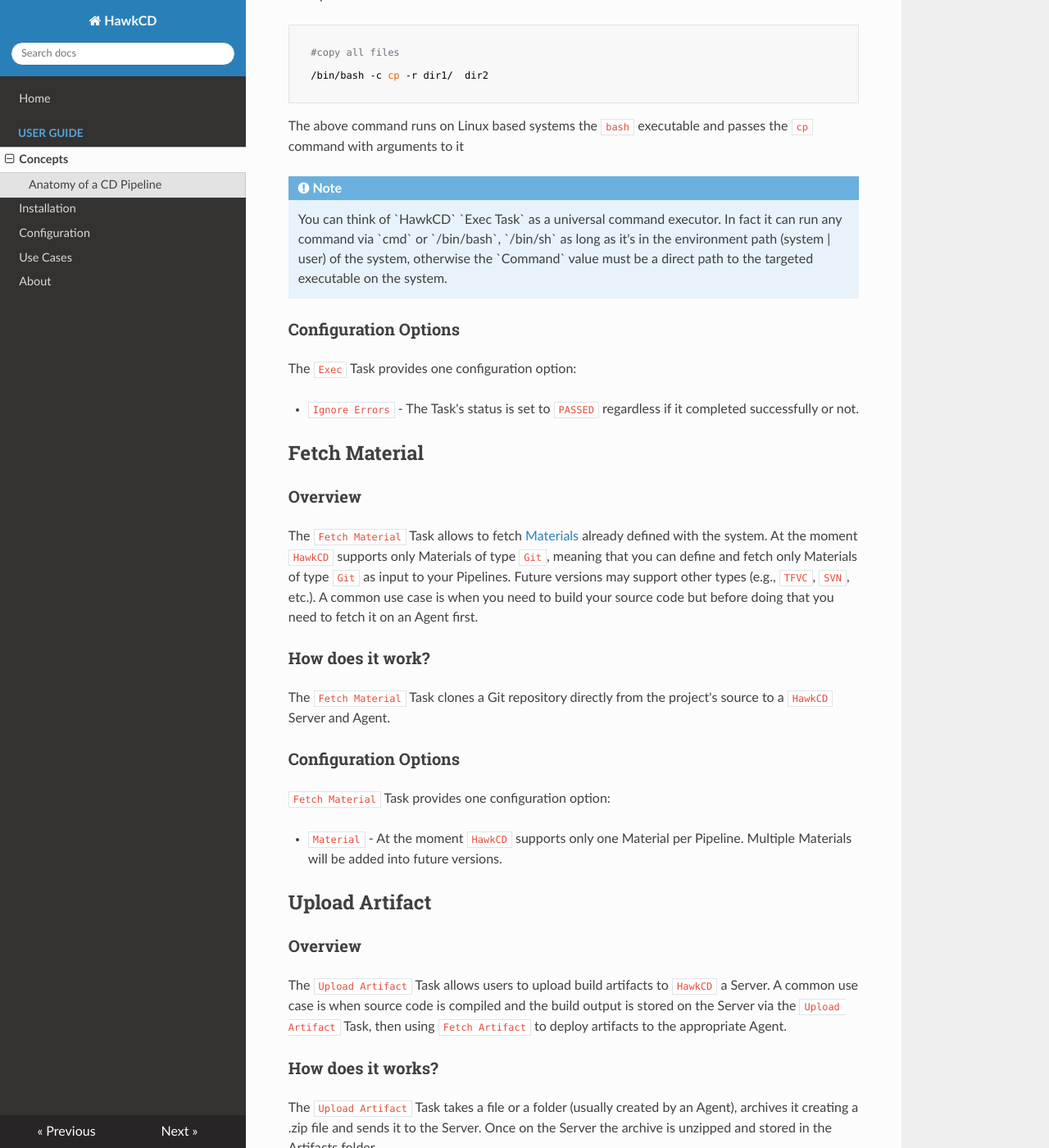
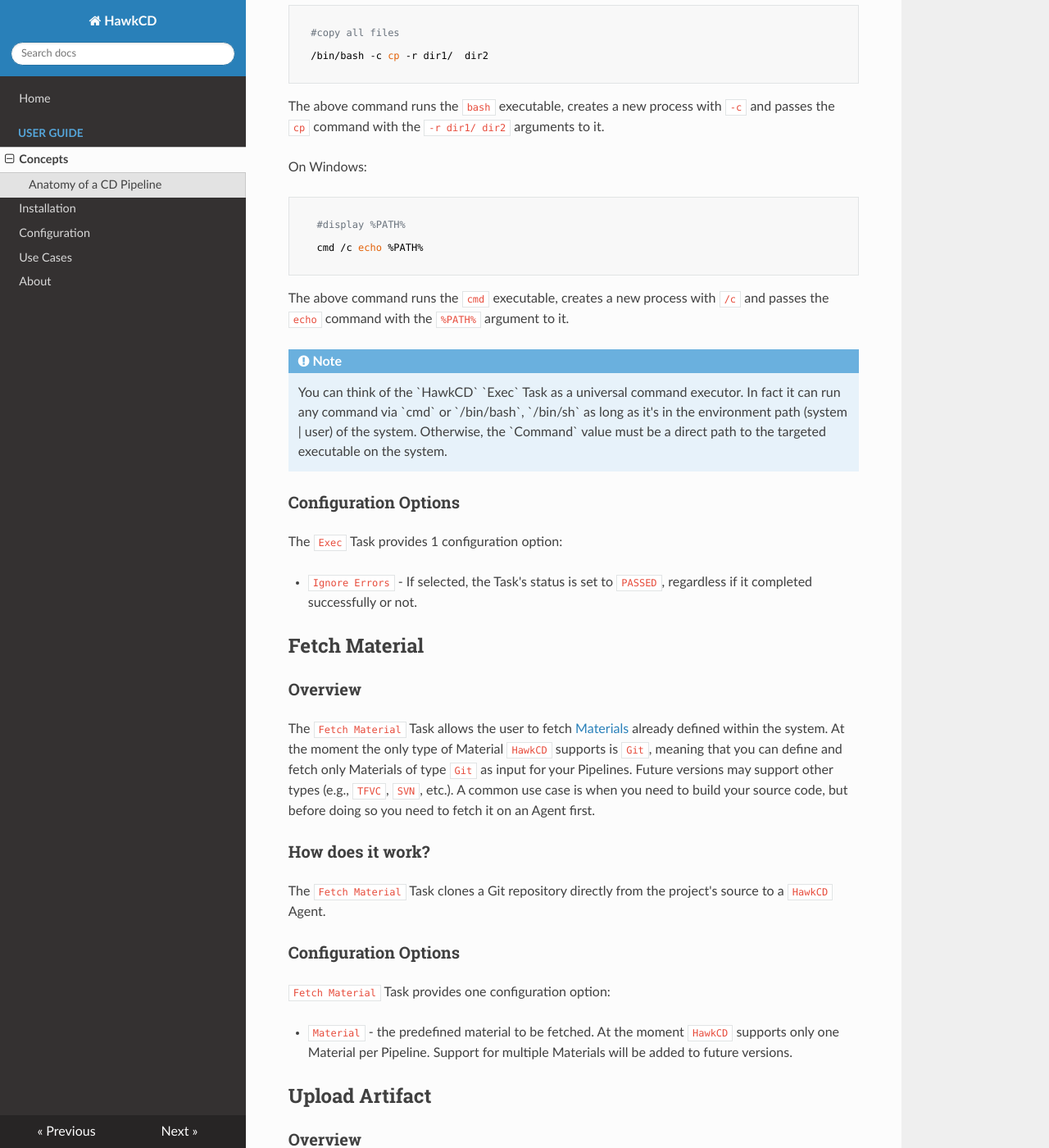
Before and after one commit to rndsolutions/docs.hawkcd.io, an MkDocs documentation site: the page built from docs/concepts/index.md, in a window 1280 px wide and 1400 px high, scrolled down 5424 px. Shown: the whole window at 82% size. Built offline with MkDocs 1.6.1, drawn with Linux system fonts in a browser that asks for light colours; nearby versions of some CDN libraries; old or Windows-style settings are respelled for this version of MkDocs; some of the changed text lies outside the part shown.

Commit message:
Small changes to existing Concept documentation

````diff
--- a/docs/concepts/index.md
+++ b/docs/concepts/index.md
@@ -108,14 +108,14 @@ Task
 --------------
 ### Overview
 
-A Task is an action that is performed on a server/machine or inside a container where a `HawkCD` Agent is installed. Tasks are contained inside Jobs and are always executed in the order they have in the Job. `HawkCD` offers four types of Tasks - `Exec`, `Fetch Material`, `Upload Artifact` and `Fetch Artifact`.
+A Task is an action that is performed on a server/machine or inside a container where a `HawkCD` Agent is installed. Tasks are contained inside Jobs and are always executed in the order defined in the Job. `HawkCD` offers 4 types of Tasks - `Exec`, `Fetch Material`, `Upload Artifact` and `Fetch Artifact`.
 
 ### Configuration Options
 
-All Tasks have a `Run If Condition` option. `Passed` (set by default), `Failed` or `Any` are the selectable choices.
+All Tasks have a `Run If Condition` option. Available options are `Passed` (set by default), `Failed` and `Any`.
 
-* `Passed` - if selected, the Task will be executed only in case the one before it completed successfully. If the Task is to be executed first the option is ignored.
-* `Failed` - if selected, the Task will be executed only if the one before it failed to complete successfully.
+* `Passed` - if selected, the Task will be executed only if the previous one completed successfully. If the Task is first in order, then the `Run If Condition` is ignored.
+* `Failed` - if selected, the Task will be executed only if the previous one failed to complete successfully.
 * `Any` - if selected, the Task will be executed regardless of the status of the previous one.
 
 ### Task Scenarios
@@ -127,19 +127,19 @@ All Tasks have a `Run If Condition` option. `Passed` (set by default), `Failed`
 Exec
 --------------
 ### Overview
-The ``Exec`` task is the most universal type of tasks HawkCD provides. It allows to do just anything you can think of on a server where the task is executed on. You can run script, e.g. ``PowerShell``, ``Shell``, execute commands etc.
-
-The `Exec Task` is the most universal type of Task `HawkCD` offers. It allows you to do just about anything you can think of on a given Server where the Task is executed. You can run scripts (e.g., PowerShell, Shell), execute commands, etc.
+The ``Exec`` task is the most universal type of task `HawkCD` provides. It allows you to do just about anything you can think of on the server the task is executed on. You can run scripts (e.g. ``PowerShell``, ``Shell``) or execute any console (e,g, ``Command Prompt``, ``Terminal``) command.
 
 ### How does it work?
 
-The `Exec Task` contains the following attributes: `Command`, `Arguments` and `Working Dir`.
+The `Exec` Task contains the following attributes: `Command`, `Arguments` and `Working Dir`.
 
-* `Command` - executable name to run, usually for Linux -`/bin/bash`, for Windows `cmd`
-* `Arguments` - arguments to be passed to the executable (e.g., Linux - `-c cp -r dir dir1` , Windows `/c echo %PATH%`)
-* `Working Dir` - the directory in which the process will run
+* `Command` - executable name to run, usually for Linux -`/bin/bash`, for Windows `cmd`.
+* `Arguments` - arguments to be passed to the executable (e.g., Linux - `-c cp -r dir dir1` , Windows `/c echo %PATH%`).
+* `Working Dir` - the directory in which the process will run, relative to the root directory of the Server.
 
 Example commands:
+
+On Linux:
 
 ```bash
 
@@ -148,58 +148,70 @@ Example commands:
   /bin/bash -c cp -r dir1/  dir2
 
 ```
-The above command runs on Linux based systems the `bash` executable and passes the `cp` command with arguments to it
+The above command runs the `bash` executable, creates a new process with `-c` and passes the `cp` command with the `-r dir1/ dir2` arguments to it.
+
+On Windows:
+
+```bash
+
+   #display %PATH%
+
+   cmd /c echo %PATH%
+
+```
+The above command runs the `cmd` executable, creates a new process with `/c` and passes the `echo` command with the `%PATH%` argument to it.
+
 
   <div class="admonition note">
   <p class="admonition-title">Note</p>
   <p>
-  You can think of `HawkCD` `Exec Task` as a universal command executor. In fact it can run any command via `cmd` or `/bin/bash`, `/bin/sh` as long as it's in the environment path (system | user) of the system, otherwise the `Command` value must be a direct path to the targeted executable on the system.
+  You can think of the `HawkCD` `Exec` Task as a universal command executor. In fact it can run any command via `cmd` or `/bin/bash`, `/bin/sh` as long as it's in the environment path (system | user) of the system. Otherwise, the `Command` value must be a direct path to the targeted executable on the system.
   </p>
   </div>
 
 ### Configuration Options
 
-The `Exec` Task provides one configuration option:
+The `Exec` Task provides 1 configuration option:
 
- * ``Ignore Errors`` - The Task's status is set to `PASSED` regardless if it completed successfully or not.
+ * ``Ignore Errors`` - If selected, the Task's status is set to `PASSED`, regardless if it completed successfully or not.
 
 Fetch Material
 ---------------
 ###Overview
 
-The `Fetch Material` Task allows to fetch [Materials](/concepts/#materials) already defined with the system. At the moment `HawkCD` supports only Materials of type `Git`, meaning that you can define and fetch only Materials of type `Git` as input to your Pipelines. Future versions may support other types (e.g., `TFVC`, `SVN`, etc.). A common use case is when you need to build your source code but before doing that you need to fetch it on an Agent first.
+The `Fetch Material` Task allows the user to fetch [Materials](/concepts/#materials) already defined within the system. At the moment the only type of Material `HawkCD` supports is `Git`, meaning that you can define and fetch only Materials of type `Git` as input for your Pipelines. Future versions may support other types (e.g., `TFVC`, `SVN`, etc.). A common use case is when you need to build your source code, but before doing so you need to fetch it on an Agent first.
 
 ### How does it work?
 
-The `Fetch Material` Task clones a Git repository directly from the project's source to a `HawkCD` Server and Agent.
+The `Fetch Material` Task clones a Git repository directly from the project's source to a `HawkCD` Agent.
 
 ### Configuration Options
 
 ``Fetch Material`` Task provides one configuration option:
 
-* `Material` - At the moment `HawkCD` supports only one Material per Pipeline. Multiple Materials will be added into future versions.
+* `Material` - the predefined material to be fetched. At the moment `HawkCD` supports only one Material per Pipeline. Support for multiple Materials will be added to future versions.
 
 Upload Artifact
 ----------------
 ### Overview
 
-The `Upload Artifact` Task allows users to upload build artifacts to `HawkCD` a Server. A common use case is when source code is compiled and the build output is stored on the Server via the `Upload Artifact` Task, then using `Fetch Artifact` to deploy artifacts to the appropriate Agent.
+The `Upload Artifact` Task allows users to upload build artifacts to a `HawkCD` Server. A common use case is when source code is compiled and the build output is stored on the Server via the `Upload Artifact` Task, then using `Fetch Artifact` to deploy artifacts to the appropriate Agent.
 
 ### How does it works?
 
-The `Upload Artifact` Task takes a file or a folder (usually created by an Agent), archives it creating a .zip file and sends it to the Server. Once on the Server the archive is unzipped and stored in the Artifacts folder.
+The `Upload Artifact` Task takes a file or a folder (usually created by an Agent), archives it by creating a .zip file and sends it to the Server. Once on the Server the archive is unzipped and stored in the Artifacts folder.
 
 ### Configuration Options
 
-The `Upload Artifact` Task provides two configuration options:
+The `Upload Artifact` Task provides 2 configuration options:
 
-* `Source` - Path to the Artifact starting at `../Agent/Pipelines/<PipelineName>/`. If no `Source` is selected the entire contents of the folder are uploaded.
-* `Destination` - A folder or folders to be created where the Artifact is stored. If no `Destination` is selected the Artifact is saved in `../Server/Arttifacts/<PipelineName>/<PipelineRun>/` with no additional folders.
+* `Source` - path to the Artifact starting at `../Agent/Pipelines/<PipelineName>/`. If no `Source` is selected the entire contents of the folder are uploaded.
+* `Destination` - a folder or folders to be created where the Artifact is stored. If no `Destination` is selected the Artifact is saved in `../Server/Arttifacts/<PipelineName>/<PipelineRun>/` with no additional folders.
 
   <div class="admonition note">
   <p class="admonition-title">Note</p>
   <p>
-  The `Upload Artifact` Task uses relative paths to the Agent sandbox. Artifacts must be in `../Agent/Pipelines/<PipelineName>/` folder to be uploaded to the `Server`.
+  The `Upload Artifact` Task uses paths relative to the Agent sandbox. Artifacts must be in `../Agent/Pipelines/<PipelineName>/` folder to be uploaded to the `Server`.
   </p>
   </div>
 
@@ -211,52 +223,47 @@ The `Fetch Artifact` Task allows users to download Artifacts from the Server rep
 
 ### How does it work?
 
-The `Fetch Artifact` Task takes a file or a folder previously stored on the Server, archives it creating a .zip file and sends it to the Agent. Once on the Agent the archive is unzipped and stored in the currently executing Pipeline's folder.
+The `Fetch Artifact` Task takes a file or a folder previously stored on the Server, archives it by creating a .zip file and sends it to the Agent. Once on the Agent the archive is unzipped and stored in the currently executing Pipeline's folder.
 
 ### Configuration options
 
-The `Fetch Artifact` Task provides four configuration options:
+The `Fetch Artifact` Task provides 4 configuration options:
 
-* `Pipeline` - the name of the Pipeline which previously uploaded the Artifact. The user can select any Pipeline that he/she has at least permission type `Viewer`.
+* `Pipeline` - the name of the Pipeline which previously uploaded the Artifact. The user can select any Pipeline for which he/she has at least permission type `Viewer`.
 * `Run` - the specific Pipeline run which previously uploaded the Artifact. The `latest` option is useful when the user wants to fetch an Artifact the will be uploaded with the current execution of the Pipeline.
-* ``Source``  - Path to the Artifact starting at `../Server/Artifacts/<PipelineName>/<PipelineRun>/`. If no `Source` is selected the entire contents of the folder are fetched.
-* ``Destination`` - A folder or folders to be created where the Artifact is fetched. If no `Destination` is selected the Artifact is saved in `../Agent/Pipelines/<PipelineName>/` with no additional folders.
+* ``Source``  - path to the Artifact starting at `../Server/Artifacts/<PipelineName>/<PipelineRun>/`. If no `Source` is selected, the entire contents of the folder are fetched.
+* ``Destination`` - a folder or folders to be created where the Artifact is fetched. If no `Destination` is selected the Artifact is saved in `../Agent/Pipelines/<PipelineName>/` with no additional folders.
 
 Pipeline Group
 ---------------
 
 #### Overview
-``Pipeline Group`` can be thought as a container for Pipelines. Each ``Pipeline`` belongs to a group.
+``Pipeline Group`` can be thought as a container for Pipelines. Each Pipeline belongs to a group (unless it's unassigned).
 
 
 #### How it works?
-Grouping pipelines helps managing, sharing and restricting pipelines among teams.
-Each ``Pipeline Group`` can be configured to belong to a specif QA, Software Engineers,
-DevOps or any other team. Each rule of the ``Pipeline Group`` applies to all the  ``Pipelines`` in the group.
+Grouping pipelines helps managing, sharing and restricting Pipelines among teams.
+Each ``Pipeline Group`` can be configured to belong to a specific ``User Group`` (e.g. QA, Software Engineers, DevOps, etc). To learn more, see [User Group section](/concepts/#user-groups).<br>
+Each permission rule of the ``Pipeline Group`` applies to all of the Pipelines in the group, unless the Pipeline has its own permission rule. When it does, it overrides the ``Pipeline Group``'s rule.
 
 
-Pipeline Group example:
+#### Configuration Options
+There are 2 options available for each ``Pipeline Group``:
 
+ * ``Assign Pipeline`` - Assigns a Pipeline to the current Pipeline Group regardless of whether it's already assigned or not.
 
-//
-
-#### Configuration Options
-There are two options available to  a ``Pipeline Group``:
-
- * ``Assign Pipeline`` - Assigns unassigned  or pipeline from another pipeline group to the current pipeline group.
-
- * ``UnAssign Pipeline``. Unassigns pipeline. Pipeline moves to ``UnassignedPipelines`` pipeline group.
+ * ``Unassign Pipeline``. Unassigns a pipeline from the current Pipeline Group. The unassigned Pipeline moves to the ``UnassignedPipelines`` Pipeline Group.
 
 ### Pipeline Scenarios
- * [Add new Pipeline Group](/)
- * [Assign Pipeline Group](/)
+ * [Add Pipeline Group](/)
+ * [Assign Pipeline](/)
  * [Unassign Pipeline](/)
  * [Delete Pipeline Group](/)
 
  <div class="admonition note">
  <p class="admonition-title">Note</p>
  <p>
- ``Pipeline Group`` can be deleted only if there is no ``Pipeline`` assigned to it.
+A ``Pipeline Group`` can only be deleted if there are no Pipelines assigned to it.
  </p>
  </div>
 
@@ -265,30 +272,29 @@ There are two options available to  a ``Pipeline Group``:
 
 Materials
 ---------
-grouping pipelines helps your work manage, share and restrict pipelines among teams.
 #### Overview
-Materials represent ``code`` (git) ``artifact`` (Nuget) repositories. For every pipeline there
-should be at least one material defined.
+A ``Material`` represents a branch of a ``Git`` repository. It is used to define which part of your project(s) the Pipeline will work with. For every Pipeline there
+must be at least one ``Material`` defined.
 
-<div class="admonition note">
-<p class="admonition-title">Note</p>
-<p>
-At the moment HawkCD supports only materials of type git, but feature version will provide
-support for other types of materials.
-</p>
-</div>
+  <div class="admonition note">
+  <p class="admonition-title">Note</p>
+  <p>
+  At the moment ``HawkCD`` only supports ``Git`` for its ``Materials``, but future versions will provide
+  support for other types of materials.
+  </p>
+  </div>
 
 
 #### How it works?
-A ``Material`` is cause for a Pipeline to run. ``HawkCD`` automatically tracks your material and fetches the latest
-version of it. At the moment ``HawkCD`` supports only one ``material`` per pipeline, but in feature version multiple
-materials could be assigned to a single pipeline.
+A ``Material`` can be set to trigger your Pipeline to run automatically. ``HawkCD`` automatically tracks your Material and fetches the latest
+version of it.
+<!-- if ``Poll for changes`` is selected. -->
 
 #### Configuration Options
-Materials contains the following attributes: ``Material Name``, ``Git Url``, ``Git Branch`` and ``Credentials``.
+Materials contains the following attributes: ``Material Name``, ``Git URL``, ``Git Branch`` and ``Credentials``.
 
- * ``Material Name`` - with which identifies on the HawkCD server.
- * ``Git Url`` - URL to project git repository.
+ * ``Material Name`` - with which identifies on the ``HawkCD`` server.
+ * ``Git URL`` - URL to project git repository.
 
 Resource | Tags
 ---------------
@@ -349,7 +355,7 @@ The server has the notion for ``scope`` and ``permission type``. ``Scope`` repre
 * ``Operator`` - a user can view and operate (run, re-run, pause, stop, etc.) a given resource (e.g. Pipeline & Stage) and its child resources
 * ``Admin``
 
-####Groups
+#### User Groups
 
 A ``group`` is a set of claims (scope + permissions) that are grouped together. A ``group`` would ease the authorization management across groups of people. E.g. if we have 3 teams - dev, qa & ops, rather than assigning permissions individually to each team member, we would create a group and add scope and permissions to it, then add the members to the group, so that they inherit all of the ``group’s`` permissions.
 
````
